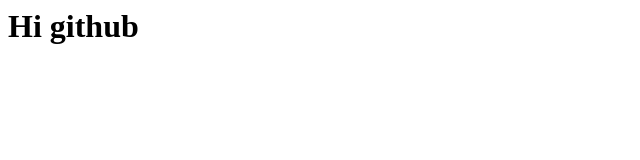
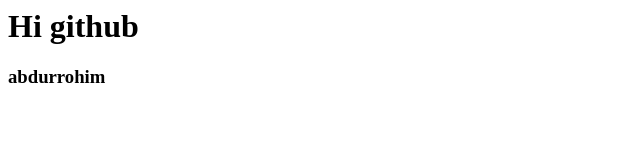
Before and after one commit to a-rohim/test1, a plain HTML site: page index.html in a window 1280 px wide. Shown: the whole page, without its empty margins (0-640 px from the left). Drawn offline with Linux system fonts and the light colour scheme.

Commit message:
Update index.html
added name

```diff
--- a/index.html
+++ b/index.html
@@ -1 +1,2 @@
 <h1> Hi github </h1>
+<h3>abdurrohim</h3>
```
